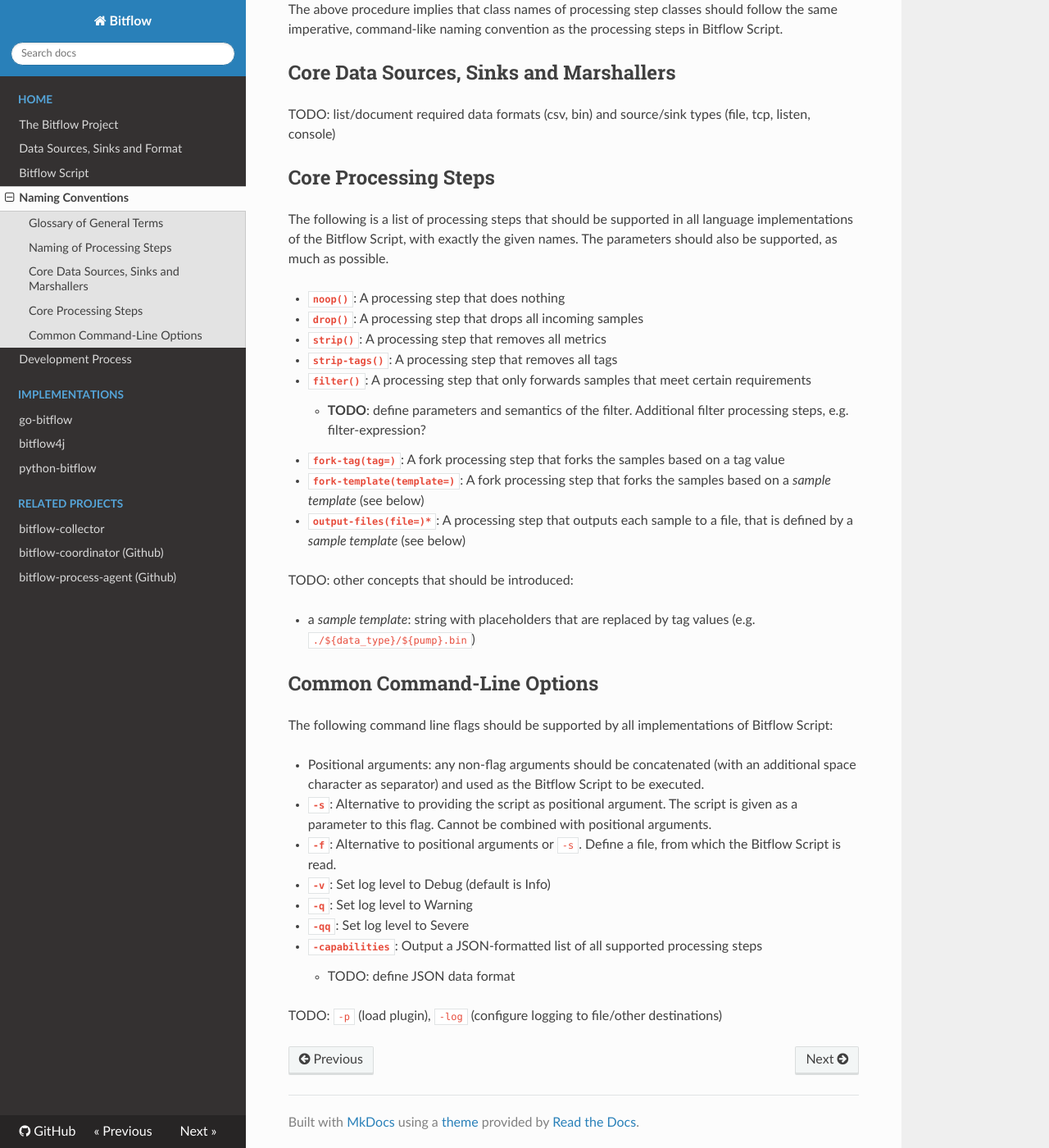
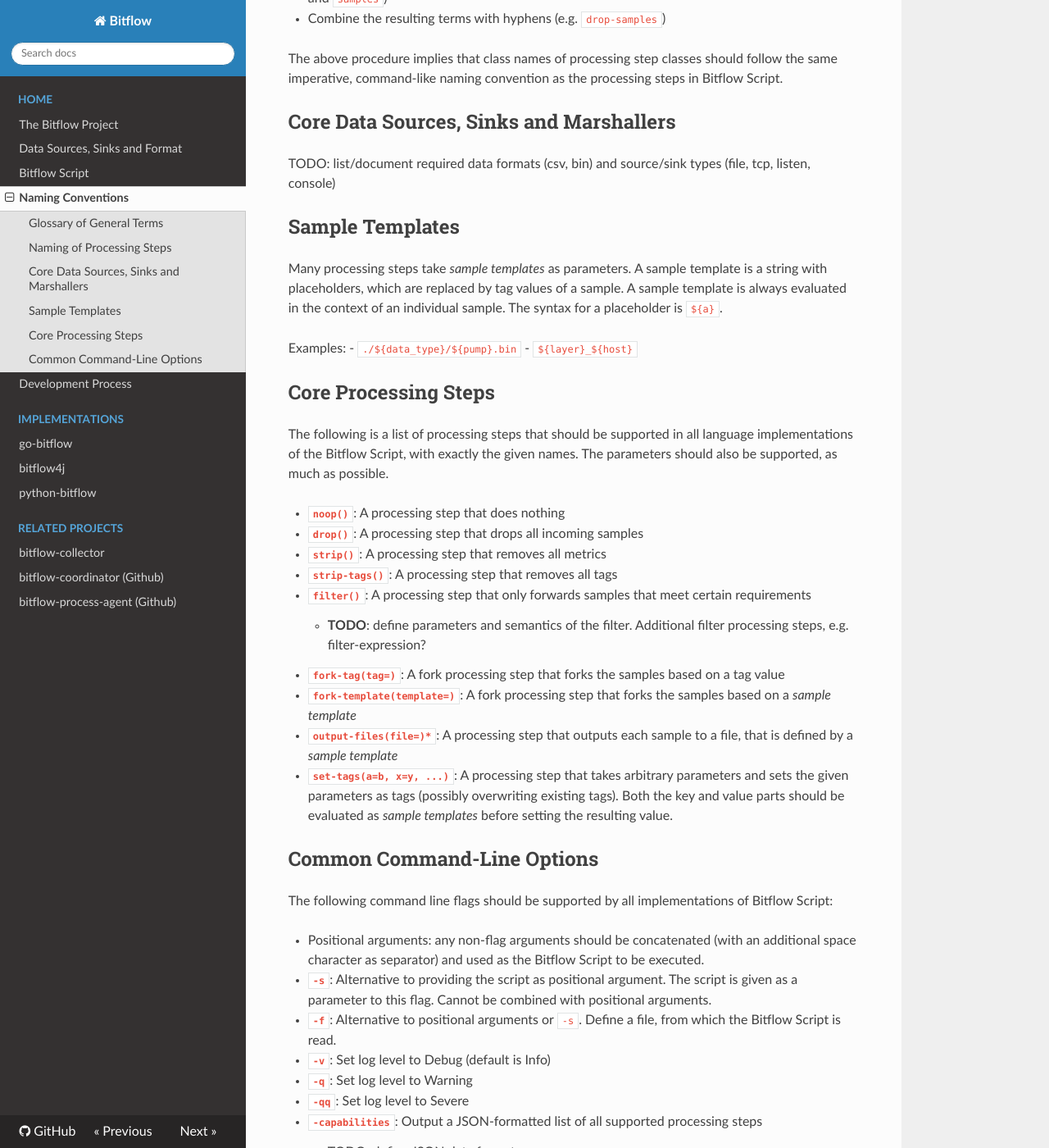
Before and after one commit to bitflow-stream/bitflow-docs, an MkDocs documentation site: the page built from docs/naming.md, in a window 1280 px wide and 1400 px high, scrolled down 1732 px. Shown: the whole window at 82% size. Built offline with MkDocs 1.6.1, drawn with Linux system fonts in a browser that asks for light colours; nearby versions of some CDN libraries; some of the changed text lies outside the part shown.

Commit message:
Described more naming conventions

```diff
--- a/docs/naming.md
+++ b/docs/naming.md
@@ -26,8 +26,7 @@
     - Similar terms that should *NOT* be used: parser, formatter
 - **Batch processing step** (or batch step): A processing step that handles a list of samples, instead of processing samples individually.
     - Similar terms that should *NOT* be used: window
-
-**TODO**: Define sub-pipeline?
+- **Sub-Pipeline**: A pipeline inside a fork. A sub-pipeline is almost equal to a top-level pipeline, except that no separate data input can be defined. The input samples are automatically given by the fork that surrounds the sub-pipeline. Any samples that reach the end of a sub-pipeline must be forwarded to the processing step that follows the surrounding fork.
 
 ## Naming of Processing Steps
 
@@ -52,6 +51,15 @@
 
 TODO: list/document required data formats (csv, bin) and source/sink types (file, tcp, listen, console)
 
+## Sample Templates
+
+Many processing steps take *sample templates* as parameters. A sample template is a string with placeholders, which are replaced by tag values of a sample. A sample template is always evaluated in the context of an individual sample.
+The syntax for a placeholder is `${a}`.
+
+Examples:
+- `./${data_type}/${pump}.bin`
+- `${layer}_${host}`
+
 ## Core Processing Steps
 
 The following is a list of processing steps that should be supported in all language implementations of the Bitflow Script, with exactly the given names.
@@ -64,12 +72,9 @@
 - **`filter()`**: A processing step that only forwards samples that meet certain requirements
     - **TODO**: define parameters and semantics of the filter. Additional filter processing steps, e.g. filter-expression?
 - **`fork-tag(tag=)`**: A fork processing step that forks the samples based on a tag value
-- **`fork-template(template=)`**: A fork processing step that forks the samples based on a *sample template* (see below)
-- **`output-files(file=)*`**: A processing step that outputs each sample to a file, that is defined by a *sample template* (see below)
-
-TODO: other concepts that should be introduced:
-
-- a *sample template*: string with placeholders that are replaced by tag values (e.g. `./${data_type}/${pump}.bin`)
+- **`fork-template(template=)`**: A fork processing step that forks the samples based on a *sample template*
+- **`output-files(file=)*`**: A processing step that outputs each sample to a file, that is defined by a *sample template*
+- **`set-tags(a=b, x=y, ...)`**: A processing step that takes arbitrary parameters and sets the given parameters as tags (possibly overwriting existing tags). Both the key and value parts should be evaluated as *sample templates* before setting the resulting value.
 
 ## Common Command-Line Options
 
@@ -83,5 +88,5 @@
 - **`-qq`**: Set log level to Severe
 - **`-capabilities`**: Output a JSON-formatted list of all supported processing steps
     - TODO: define JSON data format
-
-TODO: `-p` (load plugin), `-log` (configure logging to file/other destinations)
+- **`-p <plugin>`**: Load a Bitflow-Script plugin that contains new processing steps and/or data sources/sinks. The plugin mechanism and file type is implementation specific.
+- **`-log <file>`**: Write all logging output to the given file (or other destination, if the parameter is a URL)
```
